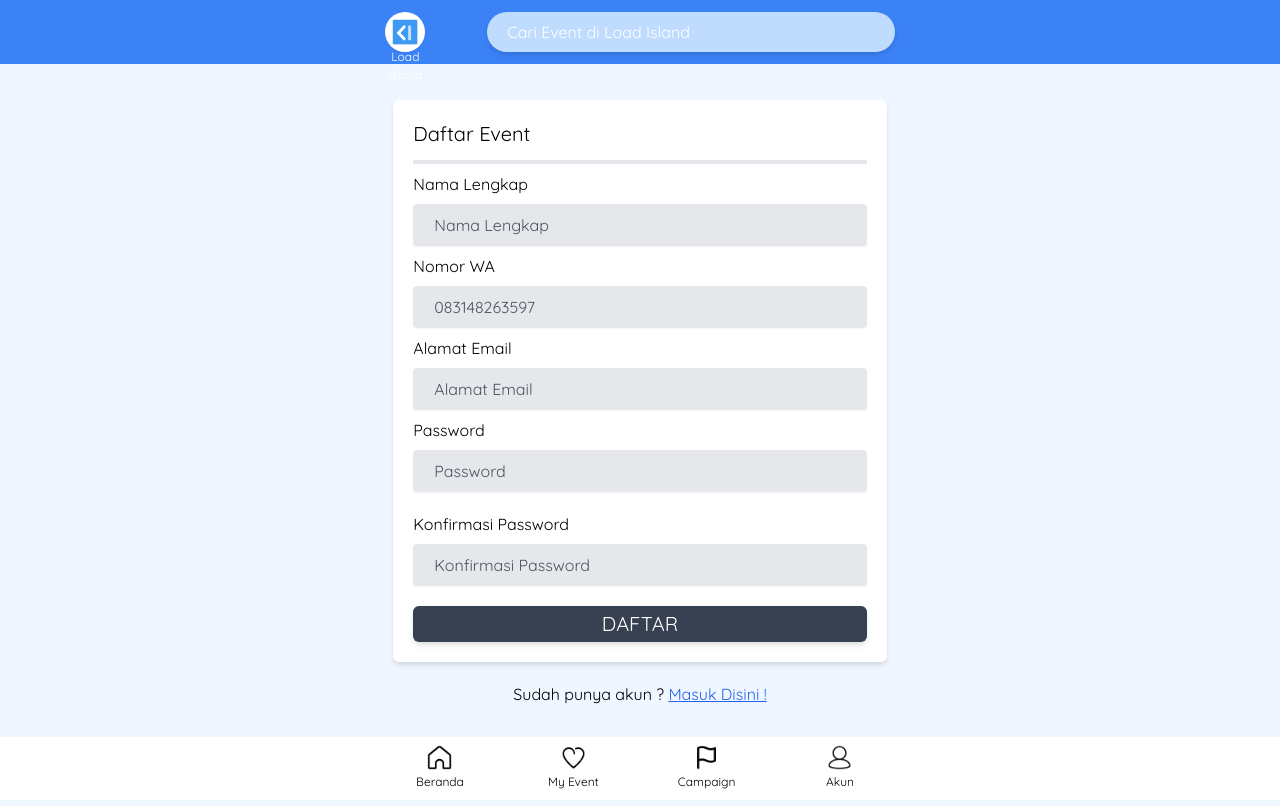
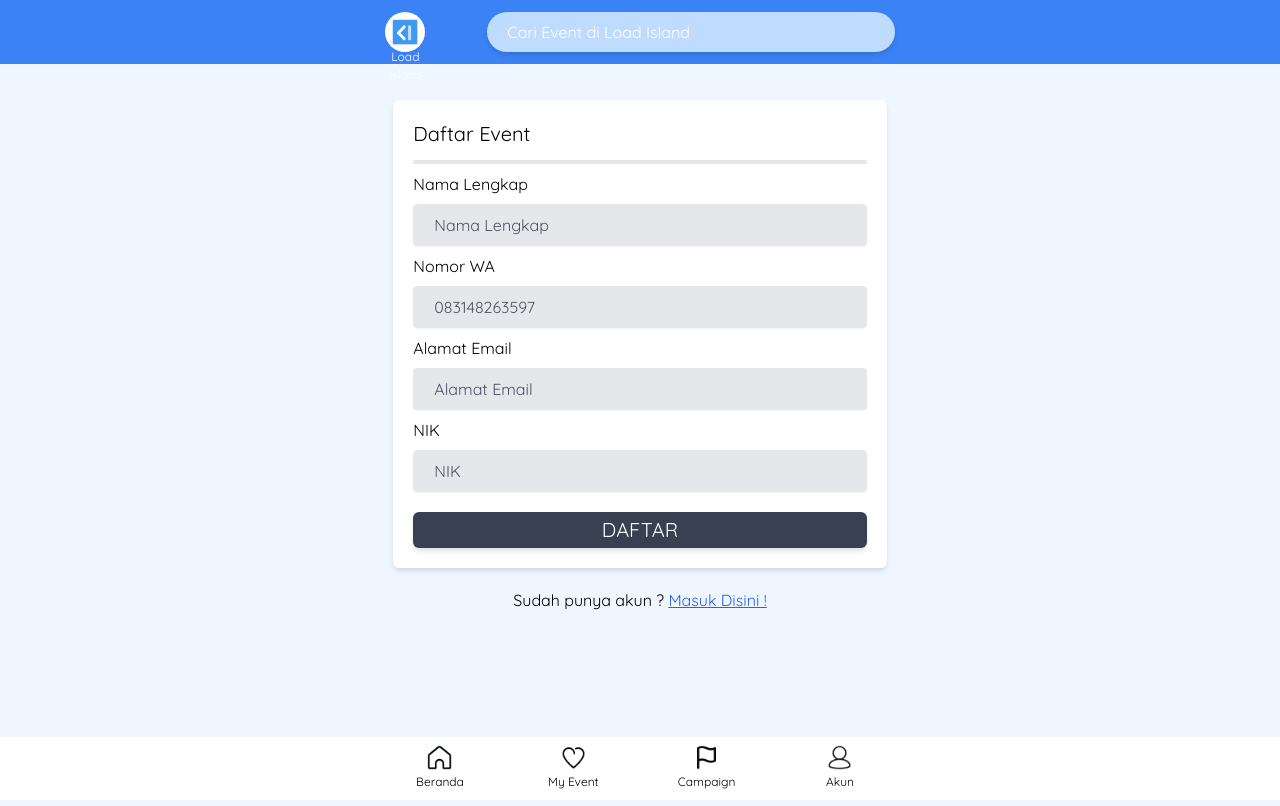
Before and after one commit to belajardarinol/loadisland, a Vue app: page /register in a window 1280 px wide. Built offline with nearby package versions, Linux system fonts and the light colour scheme.

Commit message:
Update Register.vue

```diff
--- a/src/views/auth/Register.vue
+++ b/src/views/auth/Register.vue
@@ -32,18 +32,18 @@
                     </div>
 
                     <div class="cols-span-1 mb-5">
-                        <label class="mt-2">Password</label>
+                        <label class="mt-2">NIK</label>
                         <input type="password" v-model="user.password"
                             class="mt-2 appearance-none w-full bg-gray-200 border border-gray-200 rounded h-7 shadow-sm placeholder-gray-600 focus:outline-none focus:placeholder-gray-600 focus:bg-white focus-within:text-gray-600 p-5"
-                            placeholder="Password">
+                            placeholder="NIK">
                     </div>
 
-                    <div class="cols-span-1 mb-5">
-                        <label class="mt-2">Konfirmasi Password</label>
-                        <input type="password" v-model="user.password_confirmation"
+                    <!-- <div class="cols-span-1 mb-5">
+                        <label class="mt-2">Konfirmasi Password</label> -->
+                        <input type="hidden" v-model="user.password_confirmation"
                             class="mt-2 appearance-none w-full bg-gray-200 border border-gray-200 rounded h-7 shadow-sm placeholder-gray-600 focus:outline-none focus:placeholder-gray-600 focus:bg-white focus-within:text-gray-600 p-5"
                             placeholder="Konfirmasi Password">
-                    </div>
+                    <!-- </div> -->
 
                     <div>
                         <button
```
